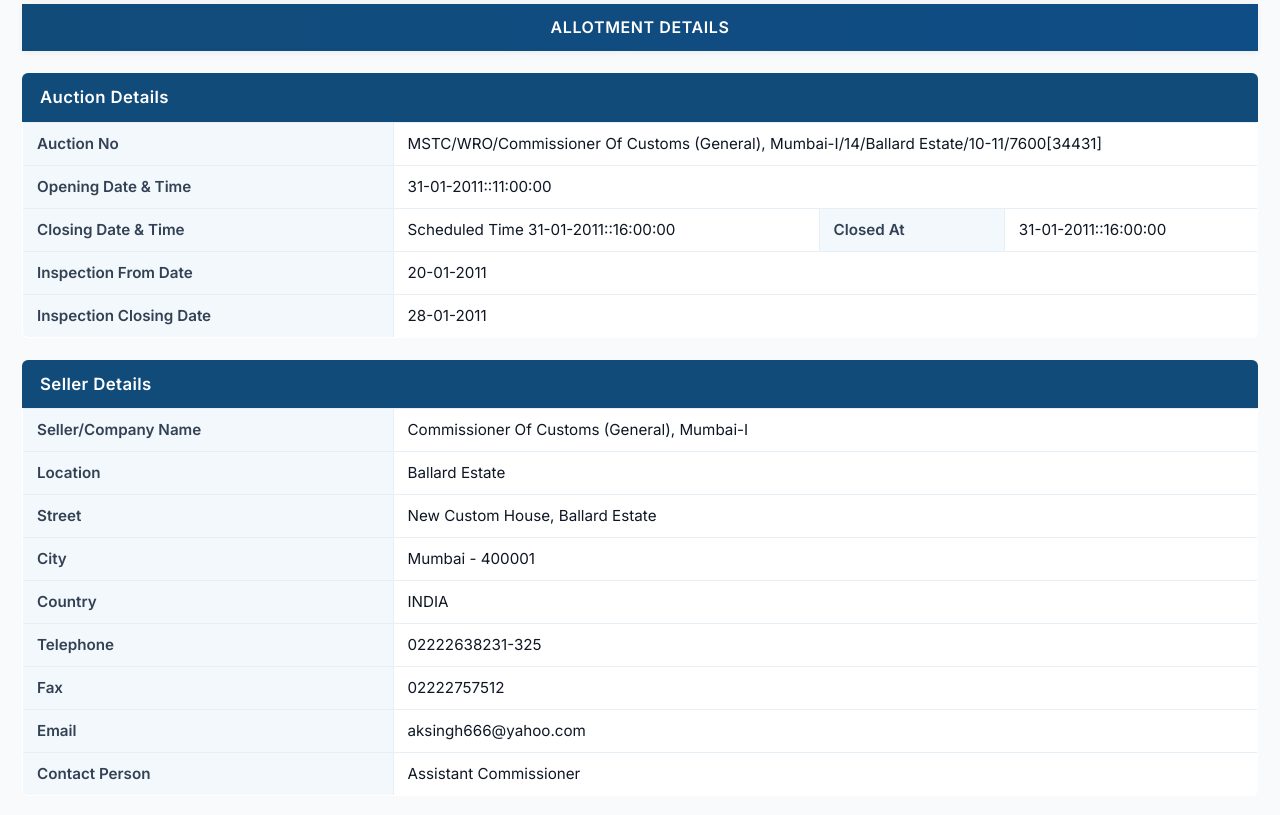
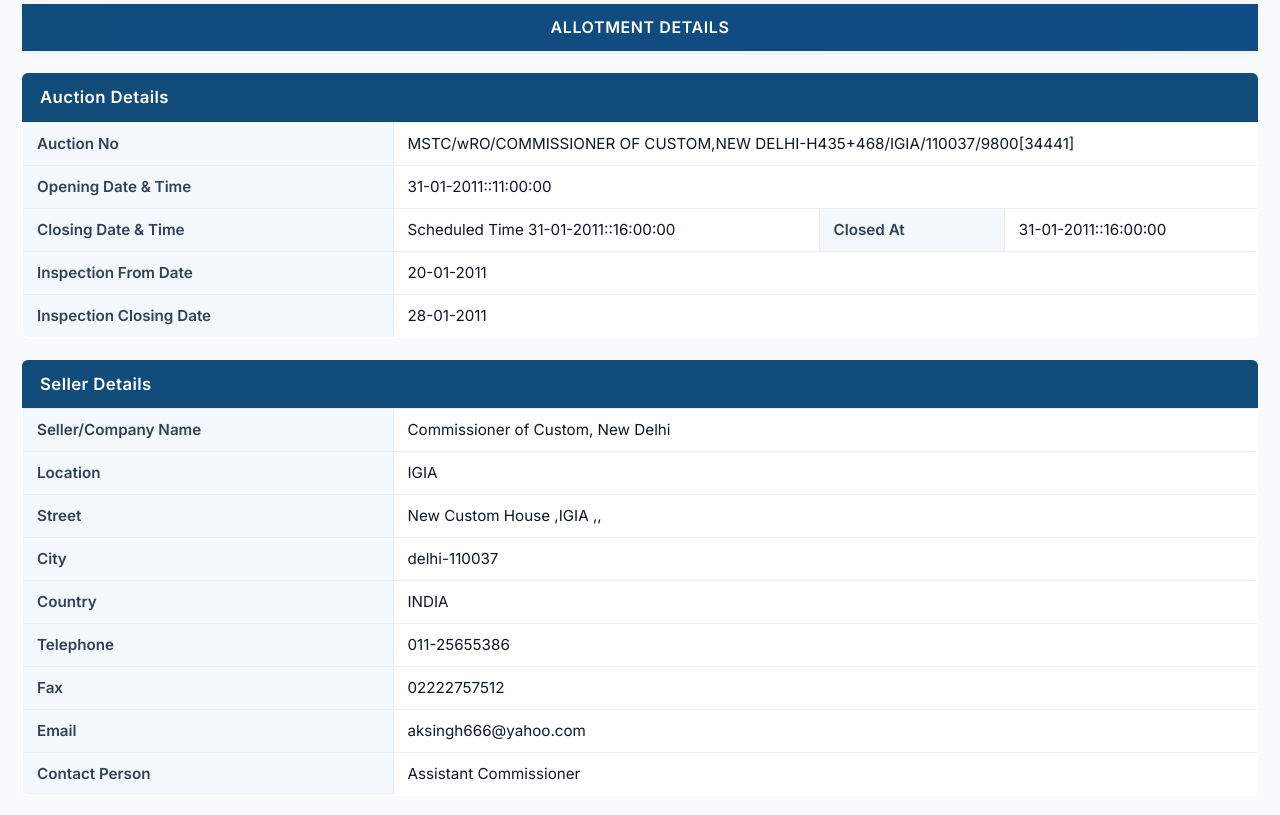
Before and after one commit to Aparneshh/ice-gate-auth, a plain HTML site: page public/allotment.html in a window 1280 px wide. Shown: the part 188-1003 px from the top of the page. Drawn offline with Linux system fonts and the light colour scheme.

Commit message:
Update: Apply specific seller and auction details

```diff
--- a/public/allotment.html
+++ b/public/allotment.html
@@ -363,8 +363,7 @@
     <table class="detail-table">
       <tr>
         <td class="label-cell">Auction No</td>
-        <td class="value-cell" colspan="3">MSTC/WRO/Commissioner Of Customs (General), Mumbai-I/14/Ballard
-          Estate/10-11/7600[34431]</td>
+        <td class="value-cell" colspan="3">MSTC/wRO/COMMISSIONER OF CUSTOM,NEW DELHI-H435+468/IGIA/110037/9800[34441]</td>
       </tr>
       <tr>
         <td class="label-cell">Opening Date &amp; Time</td>
@@ -391,19 +390,19 @@
     <table class="detail-table">
       <tr>
         <td class="label-cell">Seller/Company Name</td>
-        <td class="value-cell">Commissioner Of Customs (General), Mumbai-I</td>
+        <td class="value-cell">Commissioner of Custom, New Delhi</td>
       </tr>
       <tr>
         <td class="label-cell">Location</td>
-        <td class="value-cell">Ballard Estate</td>
+        <td class="value-cell">IGIA</td>
       </tr>
       <tr>
         <td class="label-cell">Street</td>
-        <td class="value-cell">New Custom House, Ballard Estate</td>
+        <td class="value-cell">New Custom House ,IGIA ,,</td>
       </tr>
       <tr>
         <td class="label-cell">City</td>
-        <td class="value-cell">Mumbai - 400001</td>
+        <td class="value-cell">delhi-110037</td>
       </tr>
       <tr>
         <td class="label-cell">Country</td>
@@ -411,7 +410,7 @@
       </tr>
       <tr>
         <td class="label-cell">Telephone</td>
-        <td class="value-cell">02222638231-325</td>
+        <td class="value-cell">011-25655386</td>
       </tr>
       <tr>
         <td class="label-cell">Fax</td>
```
